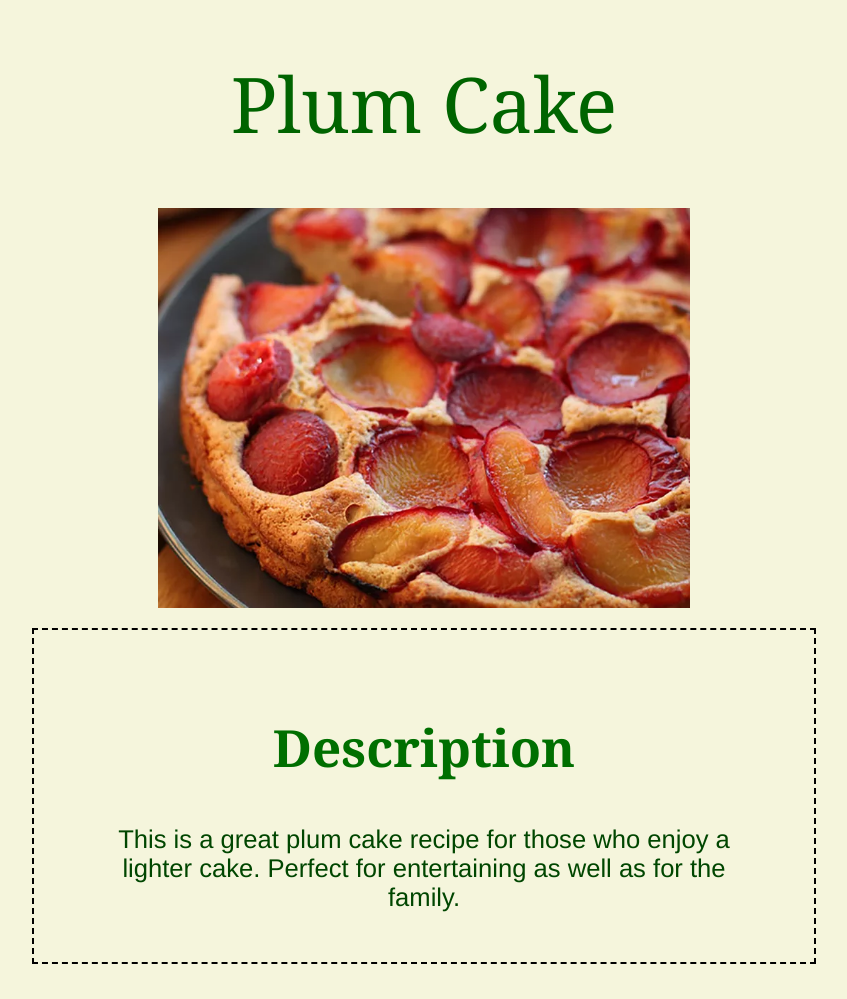
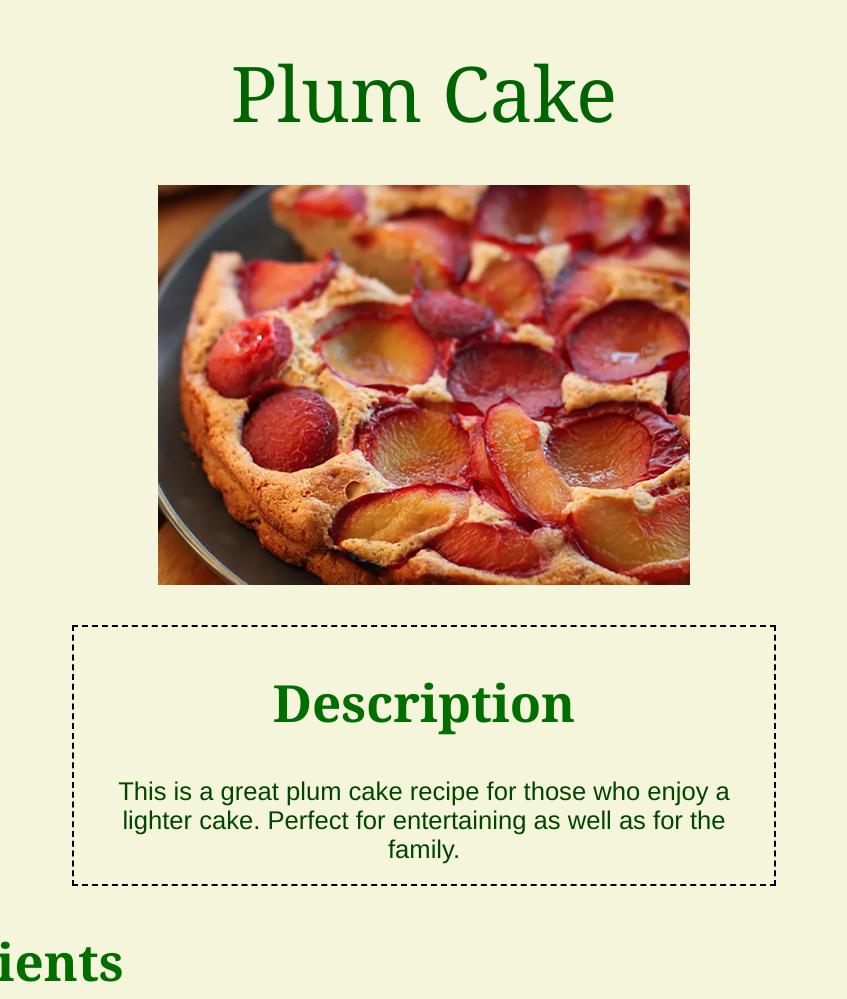
Before and after one commit to priyansh-dimri/recipes, a plain HTML site: page recipes-collection/plum-cake.html in a window 1280 px wide. Shown: the top 999 px of the page, without its empty margins (216-1063 px from the left). Drawn offline with Linux system fonts and the light colour scheme.

Commit message:
style: remove default margin and adding margin
- Removes default margin value to 0 in * selector in styles.css
- Add margin values for h1 in styles.css
- Add margin values for h2, change margin of description-content and ingredient-item and steps-item from 10px to 20px.
- Remove padding from description-container

```diff
--- a/styles/recipes.css
+++ b/styles/recipes.css
@@ -3,13 +3,13 @@ h2 {
   font-size: 4vw;
   font-weight: bold;
   color: rgb(0, 111, 0);
+  margin: 40px;
 }
 
 .description-container {
   width: 700px;
-  margin: 20px auto;
+  margin: 40px auto;
   border: 2px dashed black;
-  padding: 40px;
 }
 
 .description-heading,
@@ -22,7 +22,7 @@ h2 {
 .steps-item {
   font-size: 2vw;
   color: rgb(0, 70, 0);
-  margin: 10px;
+  margin: 20px;
 }
 
 .recipe-image {
--- a/styles/styles.css
+++ b/styles/styles.css
@@ -1,6 +1,7 @@
 * {
   font-family: "Franklin Gothic Medium", "Arial Narrow", Arial, sans-serif;
   background-color: beige;
+  margin: 0;
 }
 
 h1 {
@@ -9,6 +10,7 @@ h1 {
   font-size: 6vw;
   font-weight: lighter;
   color: darkgreen;
+  margin: 40px;
 }
 
 .recipe-item {
```
